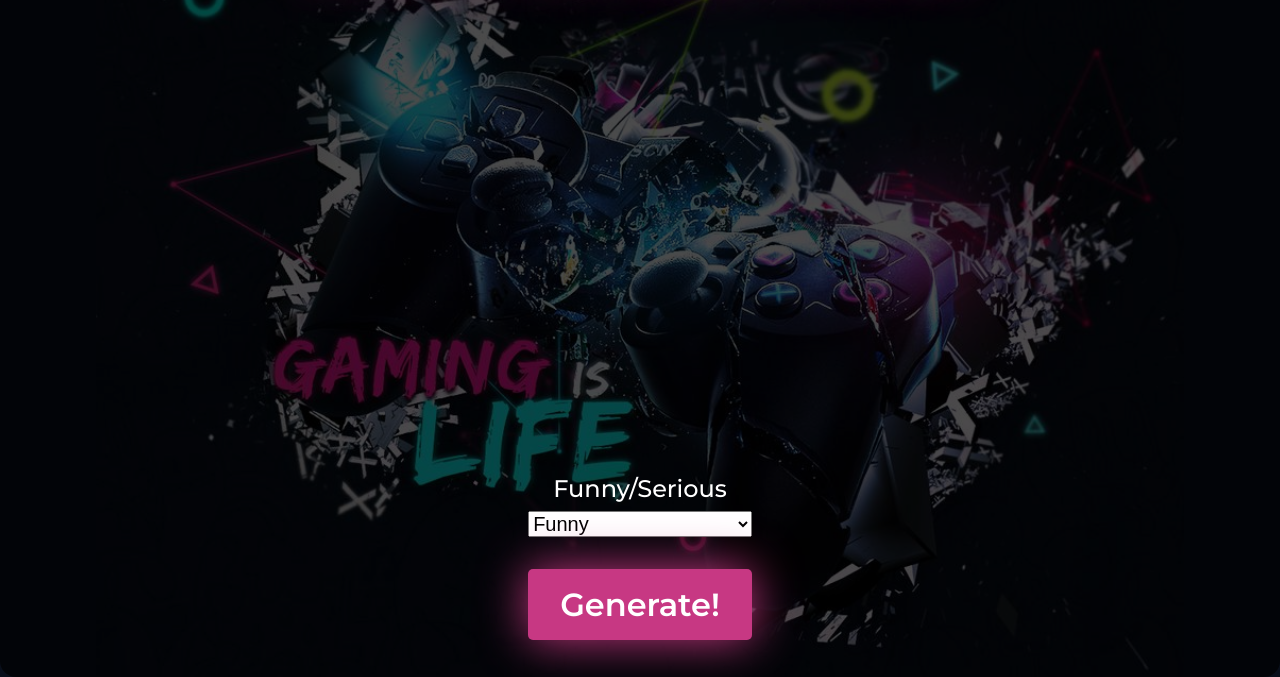
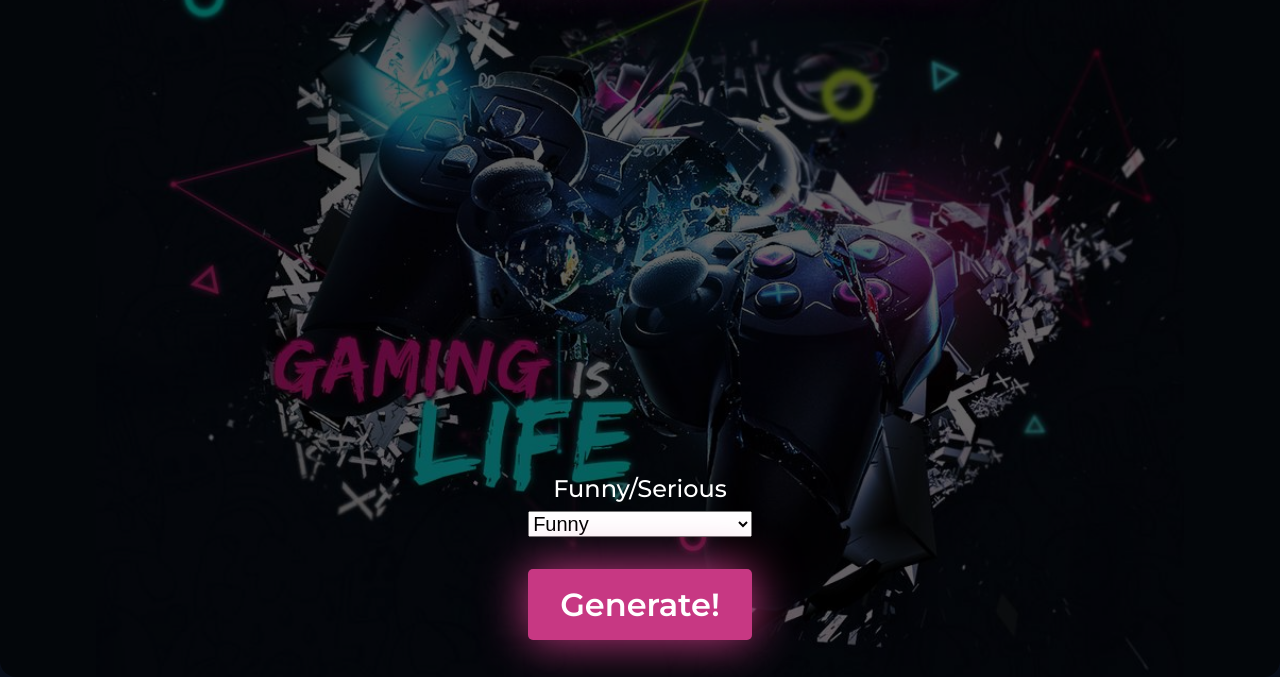
Before and after one commit to RookieCoder92/random-gamertag-generator, a plain HTML site: page index.html in a window 1280 px wide. Shown: the part 123-800 px from the top of the page. Drawn offline with Linux system fonts and the light colour scheme.

Commit message:
changed opacity of background

```diff
--- a/styles/styles.css
+++ b/styles/styles.css
@@ -29,7 +29,7 @@ p {
 #content-box {
     height: 100%;
     width: 100%;
-    background-color: rgba(0, 0, 0, 0.7);
+    background-color: rgba(0, 0, 0, 0.6);
     border-radius: 1rem;
 }
 
```
